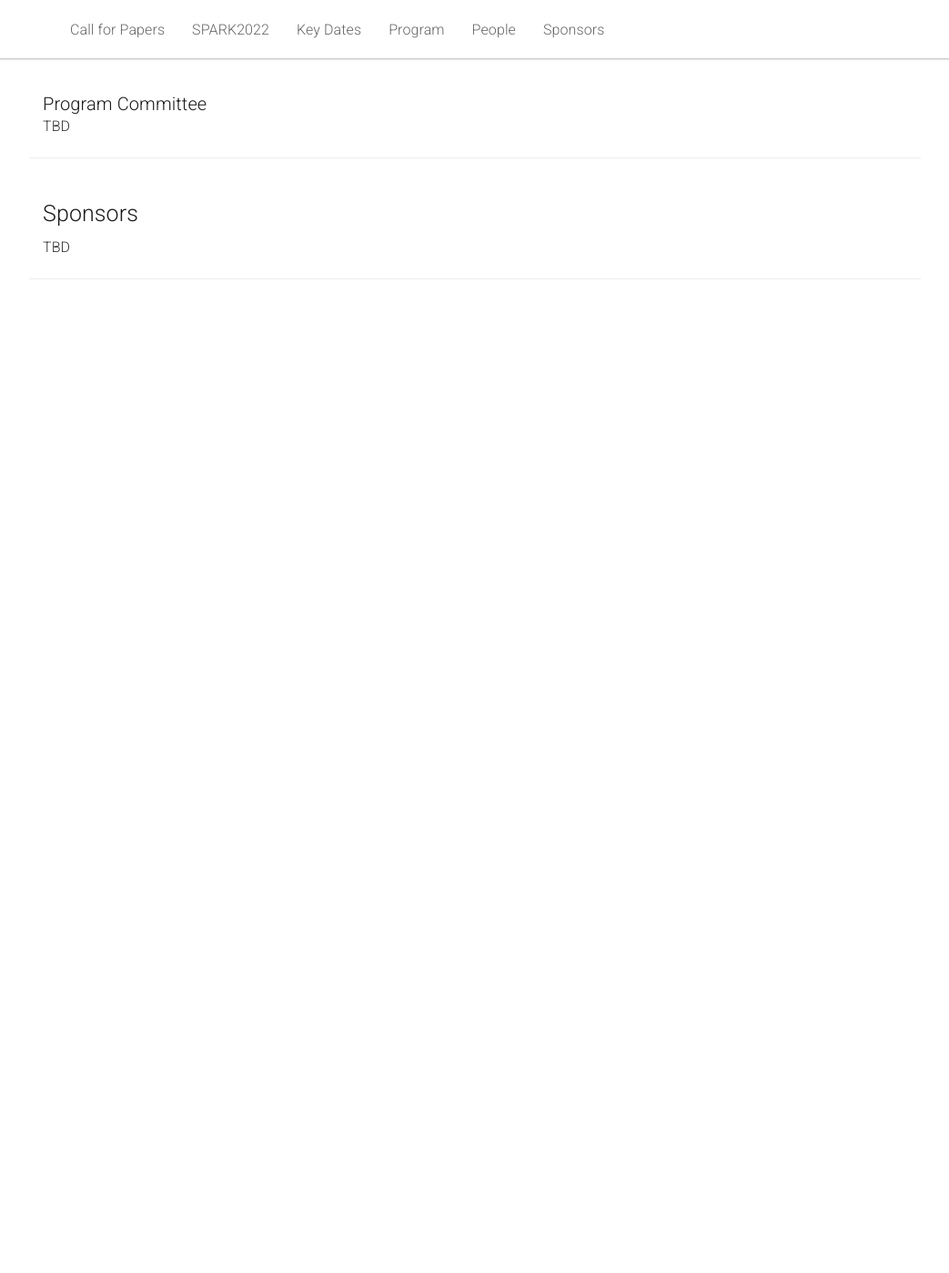
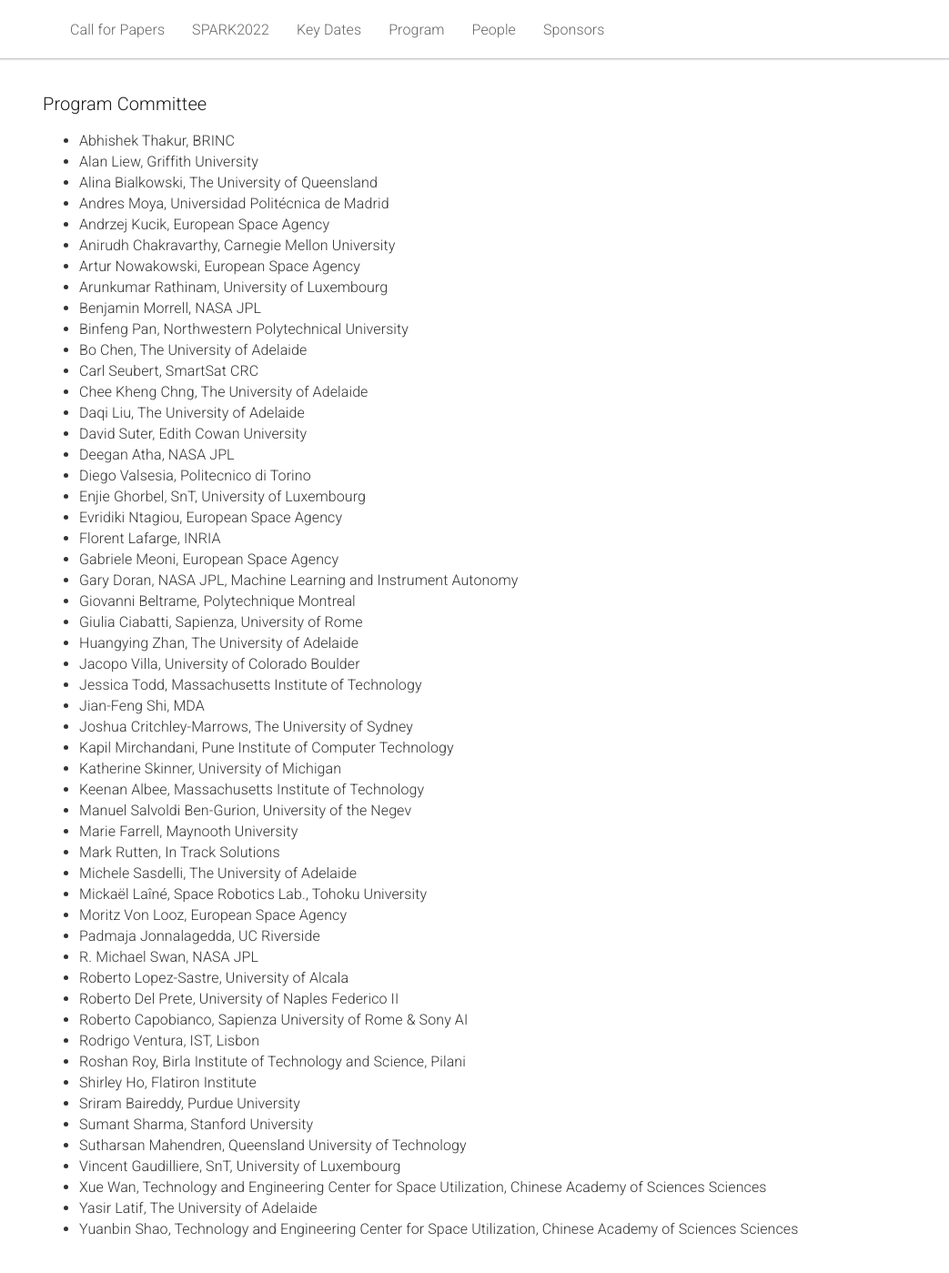
Before and after one commit to AIforSpace/2024, a Jekyll site: the page built from _pages/home.md, in a window 1280 px wide and 1400 px high, scrolled down 2775 px. Shown: the whole window at 91% size, without its empty margins (118-1161 px from the left). Built offline with Jekyll 4.4.1, drawn with Linux system fonts in a browser that asks for light colours; before the commit the page ends 3128 px from its top, so only the background shows below that.

Commit message:
Added list of committee members.

```diff
--- a/_pages/home.md
+++ b/_pages/home.md
@@ -283,7 +283,63 @@
 <div class="row">
   <div class="col-md-12">
     <h3>Program Committee</h3>
-    TBD
+    <p>
+    <ul>
+      <li>	Abhishek Thakur, BRINC            	</li>
+      <li>	Alan	Liew,	Griffith University           	</li>
+      <li>	Alina	Bialkowski,	The University of Queensland           	</li>
+      <li>	Andres	Moya,	Universidad Politécnica de Madrid         	</li>
+      <li>	Andrzej	Kucik,	European Space Agency          	</li>
+      <li>	Anirudh	Chakravarthy,	Carnegie Mellon University           	</li>
+      <li>	Artur	Nowakowski,	European Space Agency          	</li>
+      <li>	Arunkumar	Rathinam,	University of Luxembourg          	</li>
+      <li>	Benjamin	Morrell,	NASA JPL           	</li>
+      <li>	Binfeng	Pan,	Northwestern Polytechnical University           	</li>
+      <li>	Bo	Chen,	The University of Adelaide           	</li>
+      <li>	Carl	Seubert,	SmartSat CRC           	</li>
+      <li>	Chee	Kheng Chng,	The University of Adelaide           	</li>
+      <li>	Daqi	Liu,	The University of Adelaide           	</li>
+      <li>	David	Suter,	Edith Cowan University           	</li>
+      <li>	Deegan	Atha,	NASA JPL           	</li>
+      <li>	Diego	Valsesia,	Politecnico di Torino           	</li>
+      <li>	Enjie	Ghorbel,	SnT, University of Luxembourg           	</li>
+      <li>	Evridiki	Ntagiou,	European Space Agency          	</li>
+      <li>	Florent	Lafarge,	INRIA            	</li>
+      <li>	Gabriele	Meoni,	European Space Agency          	</li>
+      <li>	Gary	Doran,	NASA JPL, Machine Learning and Instrument Autonomy    	</li>
+      <li>	Giovanni	Beltrame,	Polytechnique Montreal           	</li>
+      <li>	Giulia	Ciabatti,	Sapienza, University of Rome         	</li>
+      <li>	Huangying	Zhan,	The University of Adelaide           	</li>
+      <li>	Jacopo	Villa,	University of Colorado Boulder         	</li>
+      <li>	Jessica	Todd,	Massachusetts Institute of Technology         	</li>
+      <li>	Jian-Feng	Shi,	MDA            	</li>
+      <li>	Joshua	Critchley-Marrows,	The University of Sydney         	</li>
+      <li>	Kapil	Mirchandani,	Pune Institute of Computer Technology        	</li>
+      <li>	Katherine	Skinner,	University of Michigan          	</li>
+      <li>	Keenan	Albee,	Massachusetts Institute of Technology         	</li>
+      <li>	Manuel	Salvoldi	Ben-Gurion, University of the Negev        	</li>
+      <li>	Marie	Farrell,	Maynooth University           	</li>
+      <li>	Mark	Rutten,	In Track Solutions           	</li>
+      <li>	Michele	Sasdelli,	The University of Adelaide           	</li>
+      <li>	Mickaël	Laîné,	Space Robotics Lab., Tohoku University        	</li>
+      <li>	Moritz	Von Looz,	European Space Agency          	</li>
+      <li>	Padmaja	Jonnalagedda,	UC Riverside           	</li>
+      <li>	R.	Michael Swan,	NASA JPL          	</li>
+      <li>	Roberto	Lopez-Sastre,	University of Alcala          	</li>
+      <li>	Roberto	Del Prete,	University of Naples Federico II        	</li>
+      <li>	Roberto	Capobianco,	Sapienza University of Rome & Sony AI      	</li>
+      <li>	Rodrigo	Ventura,	IST, Lisbon           	</li>
+      <li>	Roshan	Roy,	Birla Institute of Technology and Science, Pilani      	</li>
+      <li>	Shirley	Ho,	Flatiron Institute           	</li>
+      <li>	Sriram	Baireddy,	Purdue University           	</li>
+      <li>	Sumant	Sharma,	Stanford University           	</li>
+      <li>	Sutharsan	Mahendren,	Queensland University of Technology         	</li>
+      <li>	Vincent	Gaudilliere,	SnT, University of Luxembourg           	</li>
+      <li>	Xue	Wan,	Technology and Engineering Center for Space Utilization, Chinese Academy of Sciences Sciences 	</li>
+      <li>	Yasir	Latif,	The University of Adelaide           	</li>
+      <li>	Yuanbin	Shao,	Technology and Engineering Center for Space Utilization, Chinese Academy of Sciences Sciences 	</li>
+    </ul>
+    </p>
   </div>
 </div>
 
```
